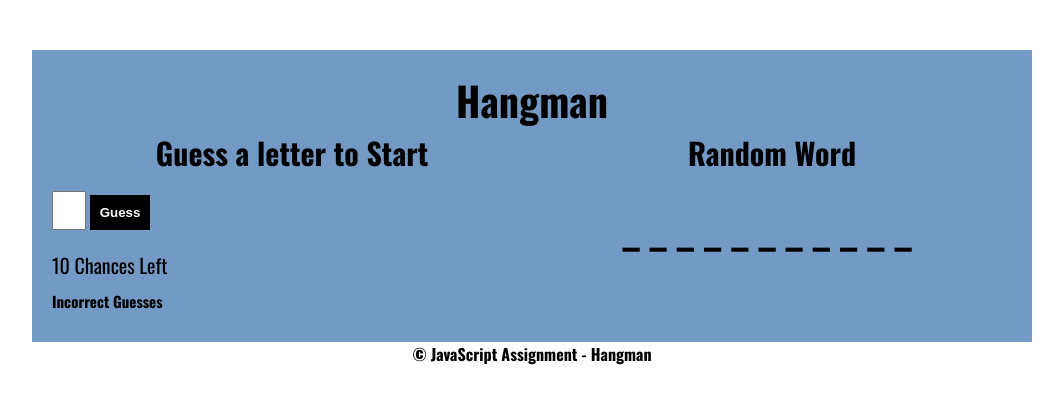
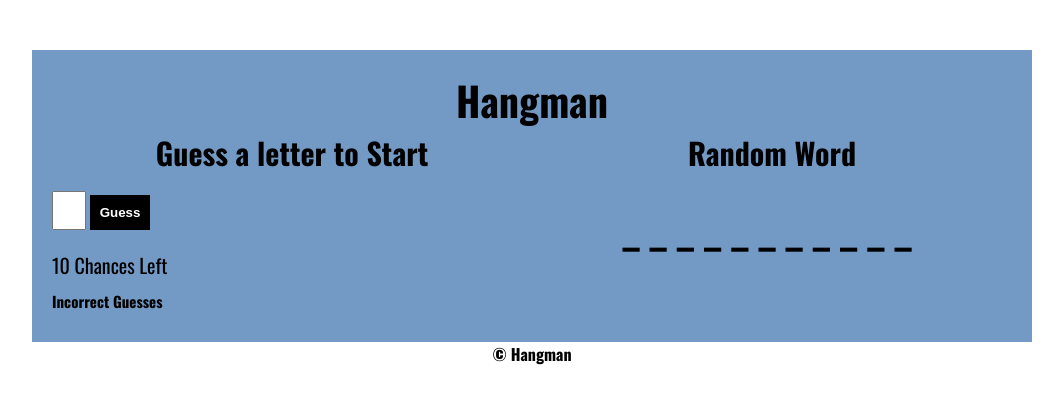
Before and after one commit to T-Ralph/javascript-hangman, a plain HTML site: page index.html in a window 1280 px wide. Shown: the whole page, without its empty margins (108-1171 px from the left). Drawn offline with nearby package versions, Linux system fonts and the light colour scheme.

Commit message:
Update index.html

```diff
--- a/index.html
+++ b/index.html
@@ -7,7 +7,7 @@
     <link rel="stylesheet" type="text/css" href="css/main.css">
     <!-- JavaScript -->
     <script src="js/main.js" defer></script>
-    <title>JavaScript Assignment - Hangman</title>
+    <title>JavaScript - Hangman</title>
 </head>
 <body>
     <main>
@@ -34,7 +34,7 @@
     </main>
     <footer>
         <p>
-            <span>&copy; JavaScript Assignment - Hangman</span>
+            <span>&copy; Hangman</span>
         </p>
     </footer>
 </body>
```
